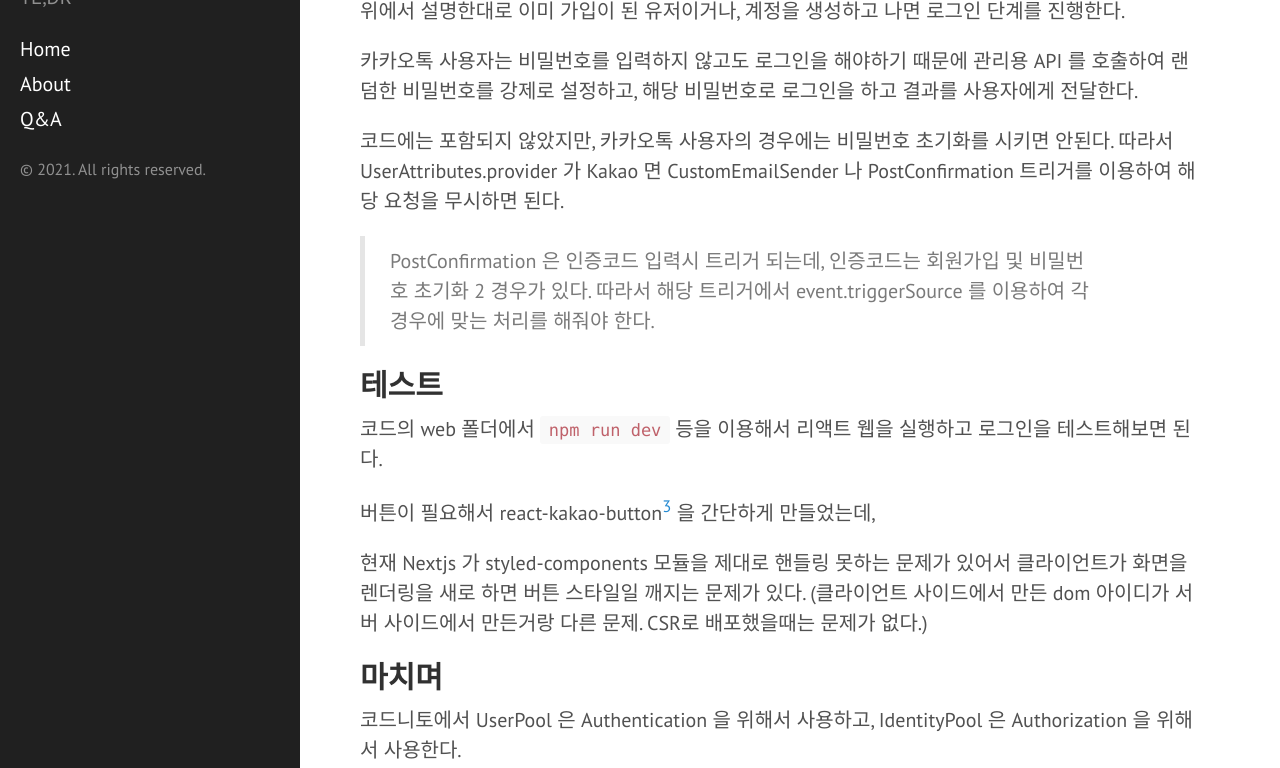
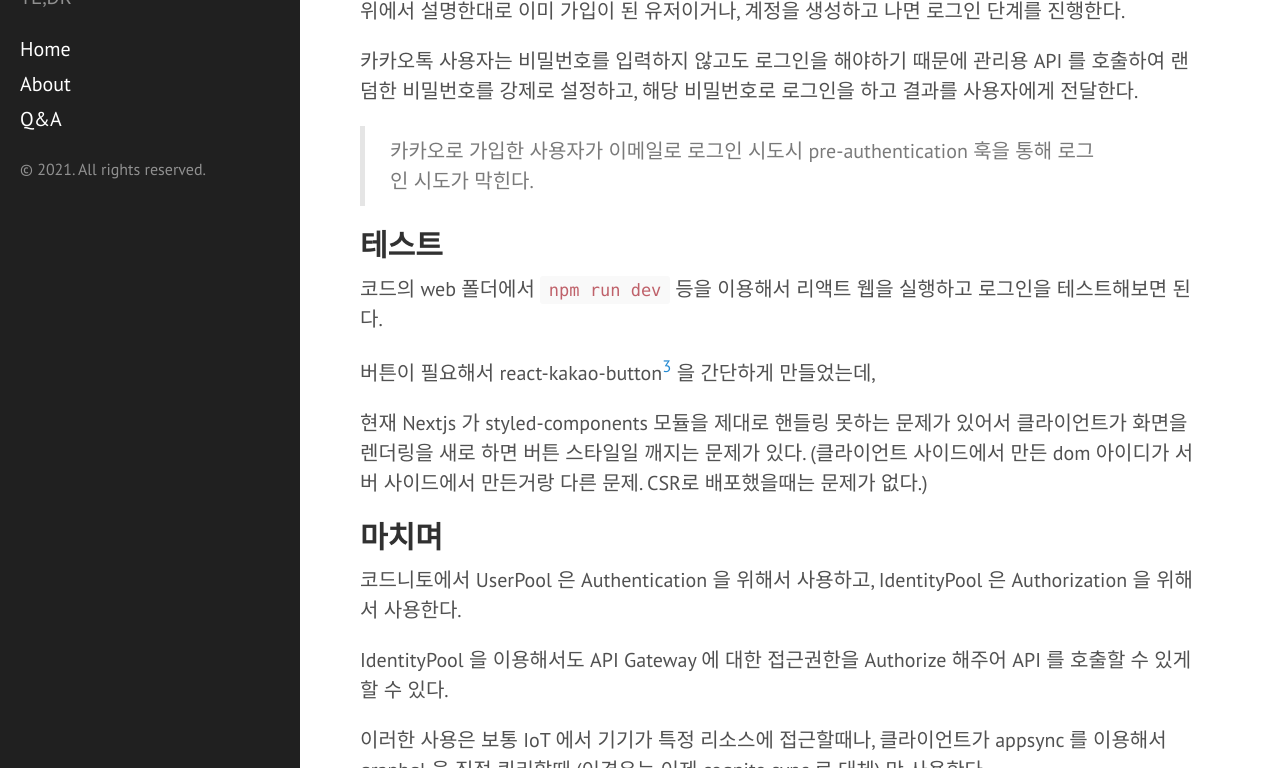
Before and after one commit to haandol/haandol.github.com, a Jekyll site: the page built from _posts/2021-01-31-cognito-kakao-login.md, in a window 1280 px wide and 900 px high, scrolled down 2855 px, cut to the strip 132-900 px from the top of the window. Built offline with Jekyll 4.4.1, drawn with Linux system fonts in a browser that asks for light colours; comment, search, counter and statistics services are not loaded.

Commit message:
update login desc

```diff
--- a/_posts/2021-01-31-cognito-kakao-login.md
+++ b/_posts/2021-01-31-cognito-kakao-login.md
@@ -74,9 +74,7 @@ CDK 를 이용해서 코드를 배포하면 아래와 같은 리소스가 개인
 
 카카오톡 사용자는 비밀번호를 입력하지 않고도 로그인을 해야하기 때문에 관리용 API 를 호출하여 랜덤한 비밀번호를 강제로 설정하고, 해당 비밀번호로 로그인을 하고 결과를 사용자에게 전달한다.
 
-코드에는 포함되지 않았지만, 카카오톡 사용자의 경우에는 비밀번호 초기화를 시키면 안된다. 따라서 UserAttributes.provider 가 Kakao 면 CustomEmailSender 나 PostConfirmation 트리거를 이용하여 해당 요청을 무시하면 된다.
-
-> PostConfirmation 은 인증코드 입력시 트리거 되는데, 인증코드는 회원가입 및 비밀번호 초기화 2 경우가 있다. 따라서 해당 트리거에서 event.triggerSource 를 이용하여 각 경우에 맞는 처리를 해줘야 한다.
+> 카카오로 가입한 사용자가 이메일로 로그인 시도시 pre-authentication 훅을 통해 로그인 시도가 막힌다.
 
 ## 테스트
 
```
